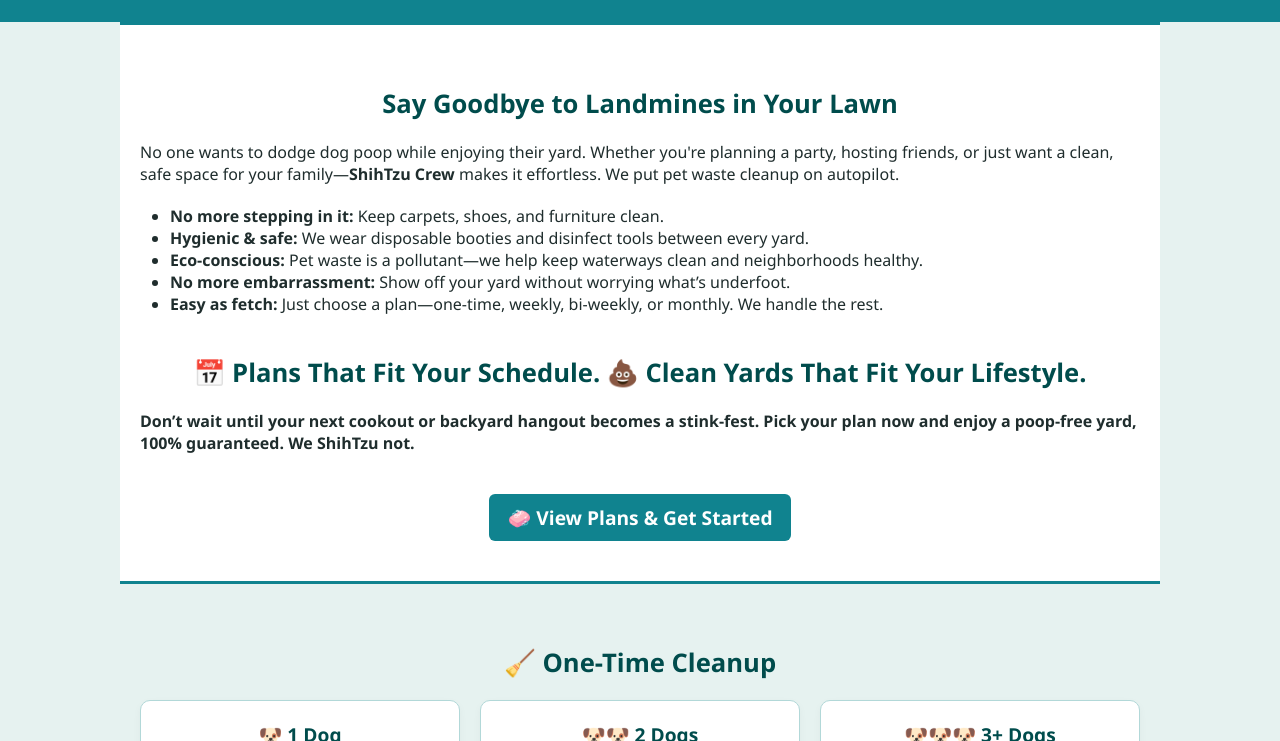
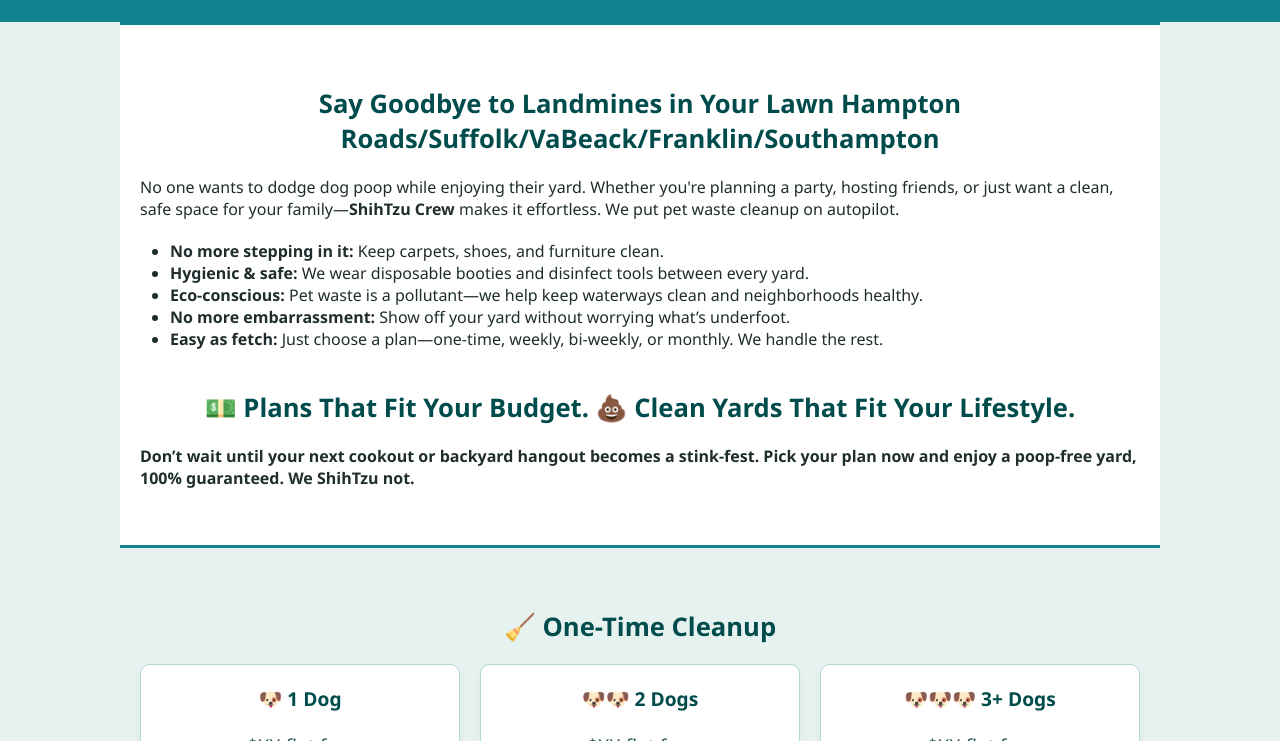
Before and after one commit to ShitzuCrew/ShitzuCrew.github.io, a plain HTML site: page index.html in a window 1280 px wide. Shown: the part 423-1164 px from the top of the page. Drawn offline with Linux system fonts and the light colour scheme.

Commit message:
Update index.html

```diff
--- a/index.html
+++ b/index.html
@@ -125,7 +125,7 @@
   </header>
 
   <div class="section" style="background:#ffffff; border-top: 3px solid #10838f; border-bottom: 3px solid #10838f;">
-    <h2>Say Goodbye to Landmines in Your Lawn</h2>
+    <h2>Say Goodbye to Landmines in Your Lawn         Hampton Roads/Suffolk/VaBeack/Franklin/Southampton</h2>
     <p>No one wants to dodge dog poop while enjoying their yard. Whether you're planning a party, hosting friends, or just want a clean, safe space for your family—<strong>ShihTzu Crew</strong> makes it effortless. We put pet waste cleanup on autopilot.</p>
     <ul style="list-style: disc; padding-left: 30px; margin-top: 20px;">
       <li><strong>No more stepping in it:</strong> Keep carpets, shoes, and furniture clean.</li>
@@ -134,11 +134,8 @@
       <li><strong>No more embarrassment:</strong> Show off your yard without worrying what’s underfoot.</li>
       <li><strong>Easy as fetch:</strong> Just choose a plan—one-time, weekly, bi-weekly, or monthly. We handle the rest.</li>
     </ul>
-    <h2 style="margin-top: 40px;">📅 Plans That Fit Your Schedule. 💩 Clean Yards That Fit Your Lifestyle.</h2>
+    <h2 style="margin-top: 40px;">💵 Plans That Fit Your Budget. 💩 Clean Yards That Fit Your Lifestyle.</h2>
     <p><strong>Don’t wait until your next cookout or backyard hangout becomes a stink-fest. Pick your plan now and enjoy a poop-free yard, 100% guaranteed. We ShihTzu not.</strong></p>
-    <div style="text-align:center; margin-top:30px;">
-      <a href="#pricing" class="btn" style="font-size:1.2em;">🧼 View Plans & Get Started</a>
-    </div>
   </div>
 
   <div class="section">
```
